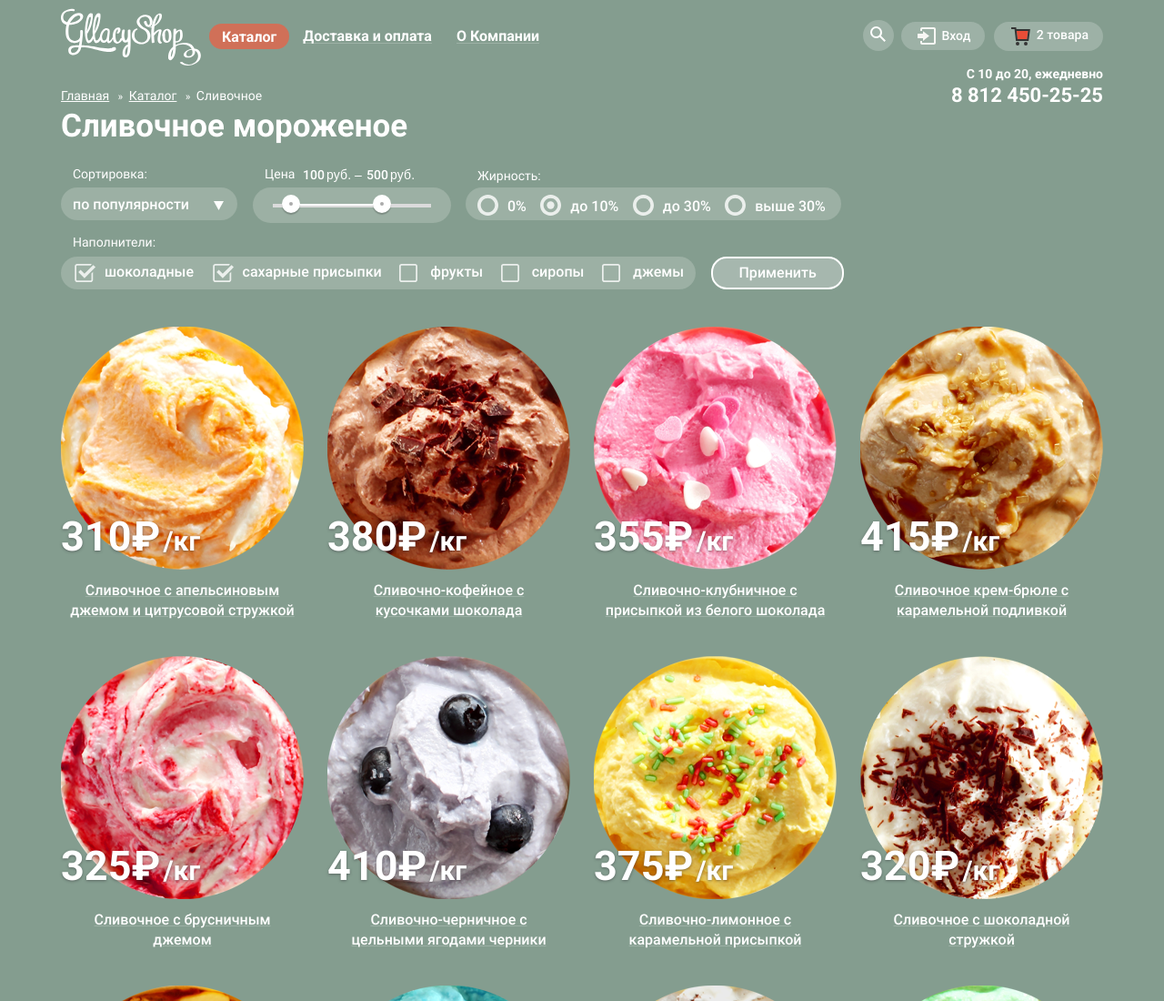
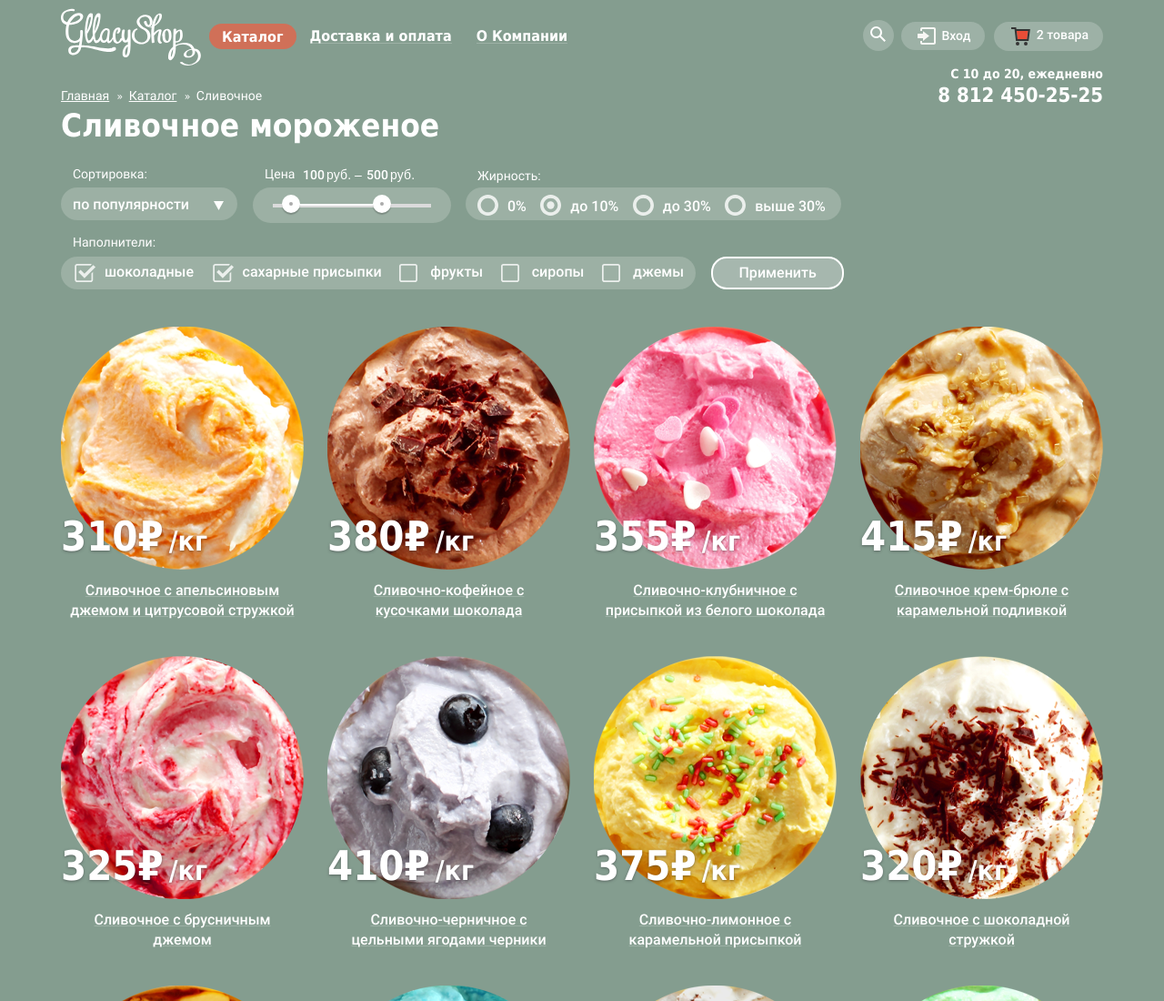
Before and after one commit to AleksRomanov/1091079-gllacy-26, a plain HTML site: page catalog.html in a window 1280 px wide. Shown: the top 1100 px of the page at 91% size. Drawn offline with Linux system fonts and the light colour scheme.

Commit message:
Отправка на финальную проверку личному наставнику. Валидация.

```diff
--- a/catalog.html
+++ b/catalog.html
@@ -2,7 +2,7 @@
 <html lang="ru">
 <head>
     <meta charset="utf-8">
-    <link href="https://fonts.googleapis.com/css?family=Roboto:400,500,700&display=swap&subset=cyrillic" rel="stylesheet">
+    <!--    <link href="https://fonts.googleapis.com/css?family=Roboto:400,500,700&display=swap&subset=cyrillic" rel="stylesheet">-->
     <link rel="stylesheet" href="css/normalize.css">
     <link rel="stylesheet" href="css/style.css">
 
--- a/js/popup.js
+++ b/js/popup.js
@@ -24,7 +24,8 @@ link.addEventListener("click", function (evt) {
     popup.classList.add("modal-show");
     if (email_storage) {
         email.value = email_storage;
-    } if (login_storage) {
+    }
+    if (login_storage) {
         login.value = login_storage;
         letter.focus();
     } else {
```
